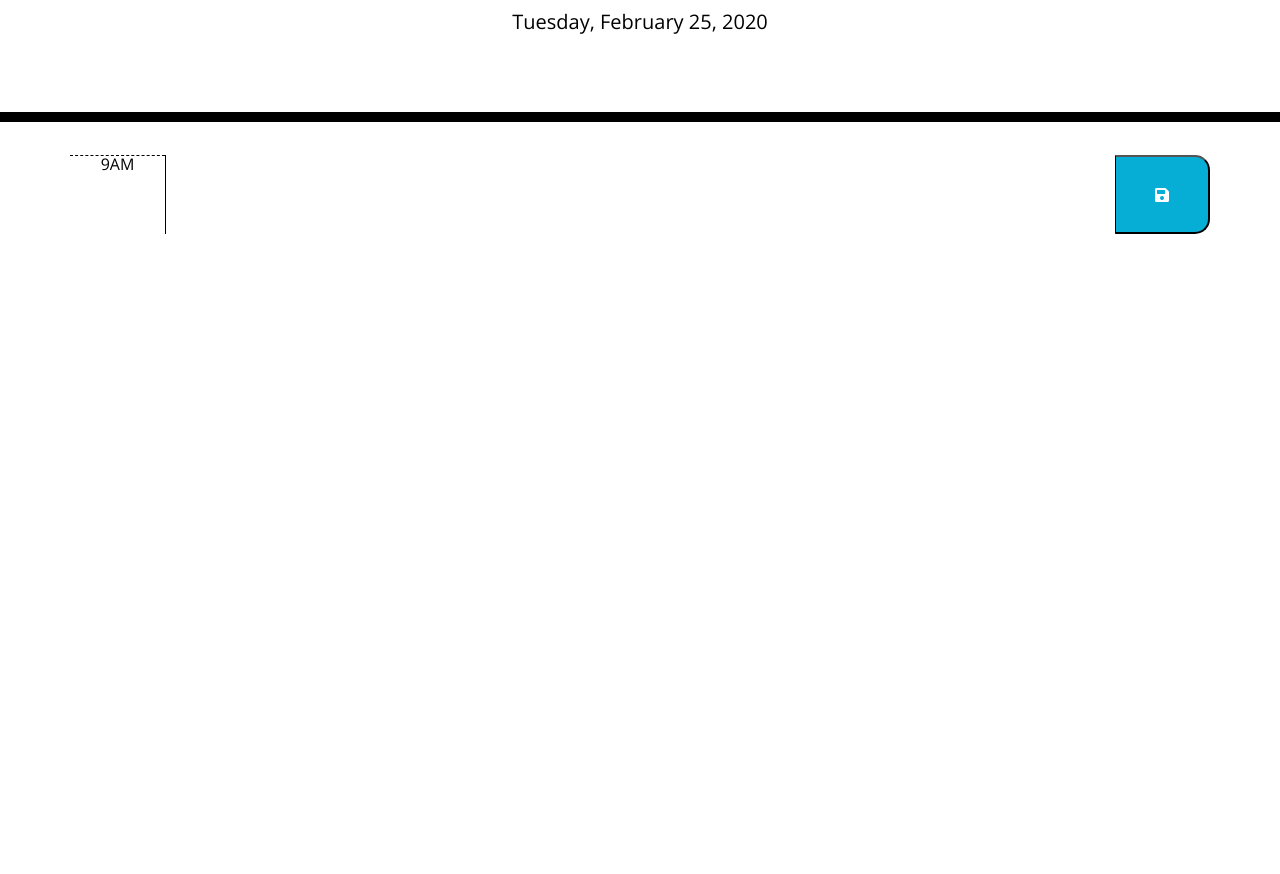
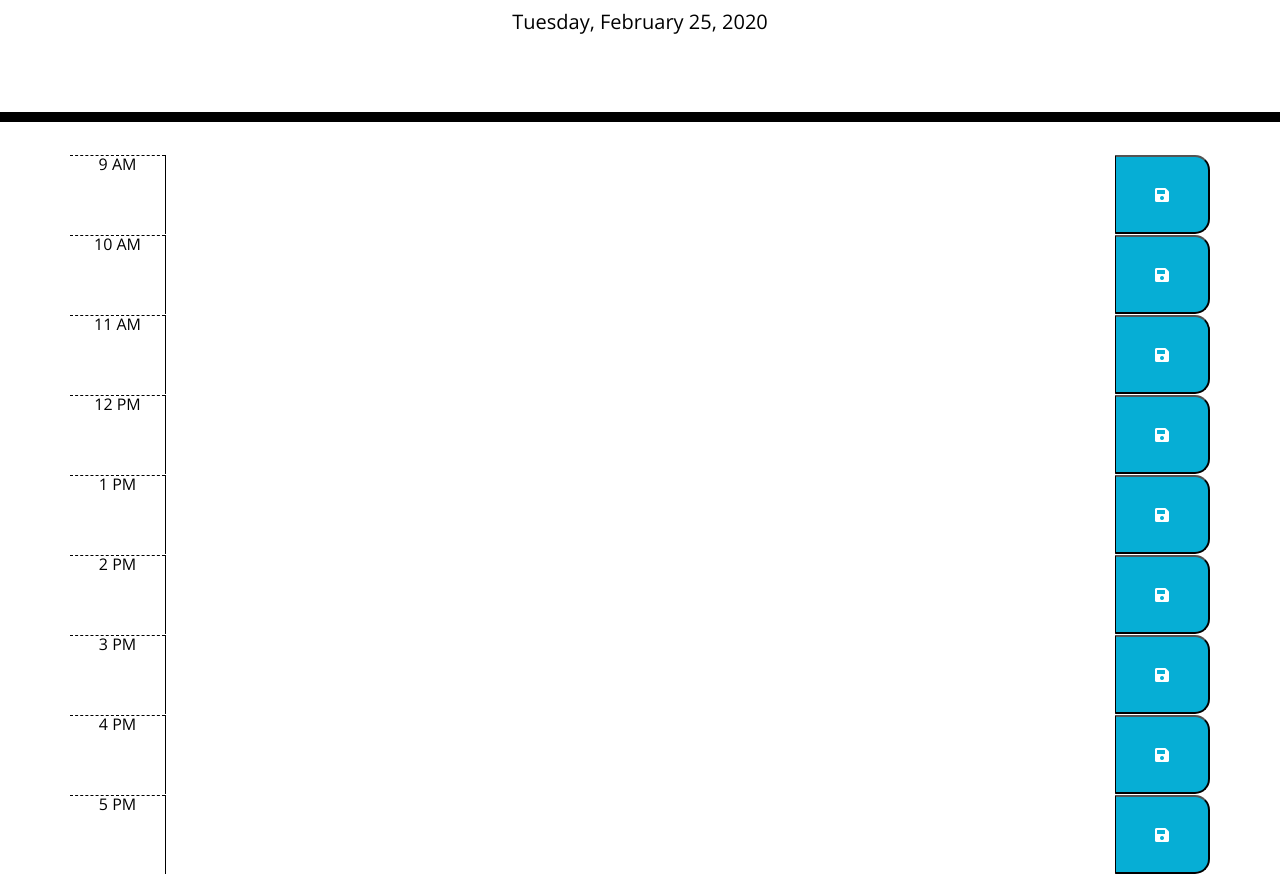
Before and after one commit to AJFree458/opus5_calendar, a plain HTML site: page index.html in a window 1280 px wide. Shown: the part 182-1056 px from the top of the page. Before the commit the page ends 800 px from the top, so only its background shows below. Drawn offline with nearby package versions, Linux system fonts and the light colour scheme.

Commit message:
Timeblock insert to html

```diff
--- a/index.html
+++ b/index.html
@@ -30,10 +30,68 @@
     </header>
     <div class="container">
       <!-- Timeblocks go here -->
-      <div class="time-block row">
-        <div class="col-sm-1 hour">9AM</div>
+      <div class="row time-block" data-hour="9">
+        <div class="col-sm-1 hour">9 AM</div>
         <textarea class="col-sm-10 description"></textarea>
-        <button type="button" class="col-sm-1 saveBtn"><i class="fas fa-save"></i></button>
+        <button type="button" class="col-sm-1 saveBtn d-flex justify-content-center align-items-center">
+          <i class="fas fa-save"></i>
+        </button>
+      </div>
+      <div class="row time-block" data-hour="10">
+        <div class="col-sm-1 hour">10 AM</div>
+        <textarea class="col-sm-10 description"></textarea>
+        <button type="button" class="col-sm-1 saveBtn d-flex justify-content-center align-items-center">
+          <i class="fas fa-save"></i>
+        </button>
+      </div>
+      <div class="row time-block" data-hour="11">
+        <div class="col-sm-1 hour">11 AM</div>
+        <textarea class="col-sm-10 description"></textarea>
+        <button type="button" class="col-sm-1 saveBtn d-flex justify-content-center align-items-center">
+          <i class="fas fa-save"></i>
+        </button>
+      </div>
+      <div class="row time-block" data-hour="12">
+        <div class="col-sm-1 hour">12 PM</div>
+        <textarea class="col-sm-10 description"></textarea>
+        <button type="button" class="col-sm-1 saveBtn d-flex justify-content-center align-items-center">
+          <i class="fas fa-save"></i>
+        </button>
+      </div>
+      <div class="row time-block" data-hour="13">
+        <div class="col-sm-1 hour">1 PM</div>
+        <textarea class="col-sm-10 description"></textarea>
+        <button type="button" class="col-sm-1 saveBtn d-flex justify-content-center align-items-center">
+          <i class="fas fa-save"></i>
+        </button>
+      </div>
+      <div class="row time-block" data-hour="14">
+        <div class="col-sm-1 hour">2 PM</div>
+        <textarea class="col-sm-10 description"></textarea>
+        <button type="button" class="col-sm-1 saveBtn d-flex justify-content-center align-items-center">
+          <i class="fas fa-save"></i>
+        </button>
+      </div>
+      <div class="row time-block" data-hour="15">
+        <div class="col-sm-1 hour">3 PM</div>
+        <textarea class="col-sm-10 description"></textarea>
+        <button type="button" class="col-sm-1 saveBtn d-flex justify-content-center align-items-center">
+          <i class="fas fa-save"></i>
+        </button>
+      </div>
+      <div class="row time-block" data-hour="16">
+        <div class="col-sm-1 hour">4 PM</div>
+        <textarea class="col-sm-10 description"></textarea>
+        <button type="button" class="col-sm-1 saveBtn d-flex justify-content-center align-items-center">
+          <i class="fas fa-save"></i>
+        </button>
+      </div>
+      <div class="row time-block" data-hour="17">
+        <div class="col-sm-1 hour">5 PM</div>
+        <textarea class="col-sm-10 description"></textarea>
+        <button type="button" class="col-sm-1 saveBtn d-flex justify-content-center align-items-center">
+          <i class="fas fa-save"></i>
+        </button>
       </div>
 
     </div>
```
